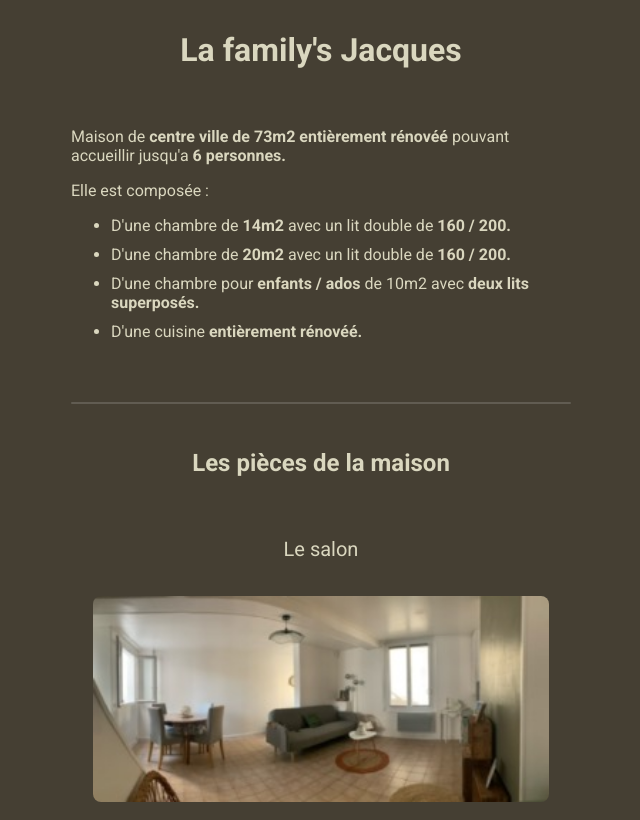
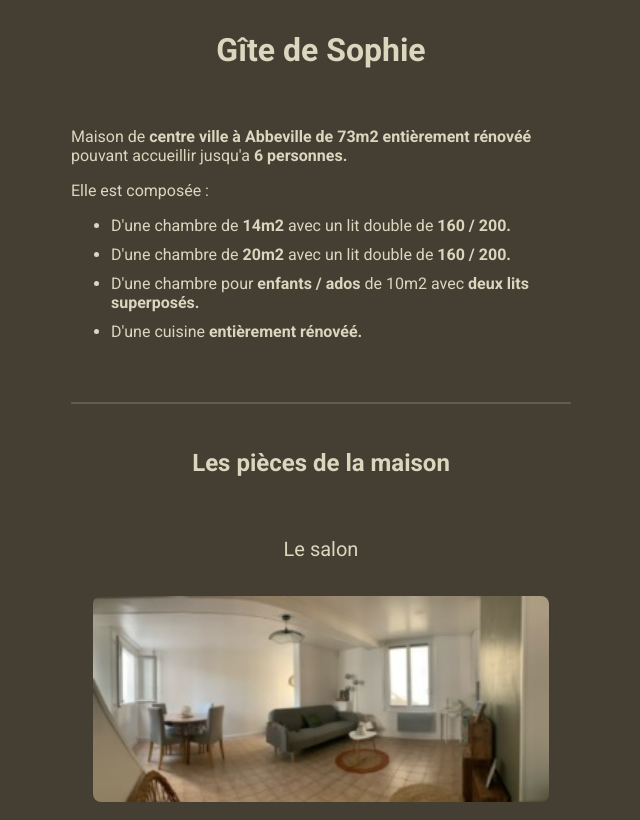
Before and after one commit to gite-de-sophie/gite-de-sophie.github.io, a plain HTML site: page docs/index.html in a window 1280 px wide. Shown: the top 820 px of the page, without its empty margins (319-959 px from the left). Drawn offline with Linux system fonts and the light colour scheme.

Commit message:
feat: replace title

```diff
--- a/docs/index.html
+++ b/docs/index.html
@@ -1,6 +1,6 @@
 <html>
   <head>
-    <title>La family's Jacques</title>
+    <title>Gîte de Sophie - Maison de centre ville à Abbeville</title>
     <meta name="viewport" content="width=device-width,initial-scale=1">
     <link rel="preconnect" href="https://fonts.googleapis.com">
 
@@ -12,12 +12,12 @@
 
   <body>
     <header>
-      <h1>La family's Jacques</h1>
+      <h1>Gîte de Sophie</h1>
     </header>
 
     <main>
       <div class="fast-pres">
-        <p>Maison de <bold>centre ville de 73m2 entièrement rénovéé</bold> pouvant accueillir jusqu'a <bold>6 personnes.</bold></p>
+        <p>Maison de <bold>centre ville à Abbeville de 73m2 entièrement rénovéé</bold> pouvant accueillir jusqu'a <bold>6 personnes.</bold></p>
         <p>Elle est composée :</p>
         <ul>
           <li>D'une chambre de <bold>14m2</bold> avec un lit double de <bold>160 / 200.</bold></li>
```
Also changed, not shown: docs/404.html (+2 -2 lines).
